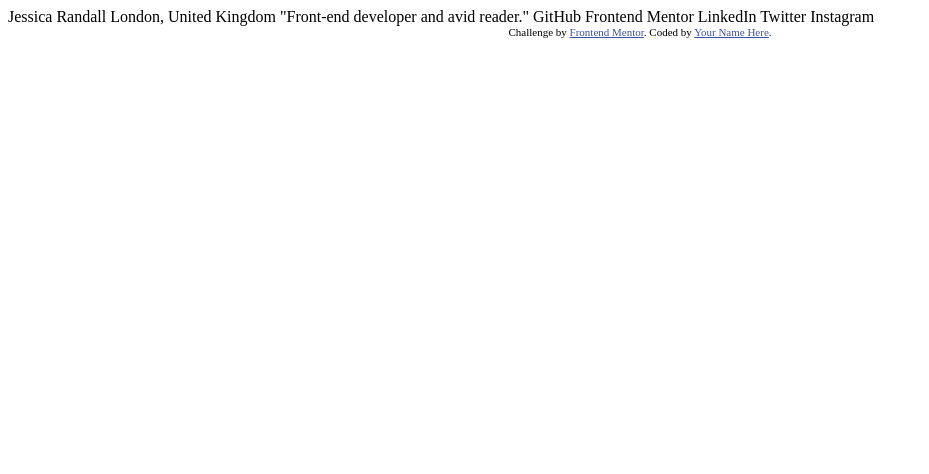
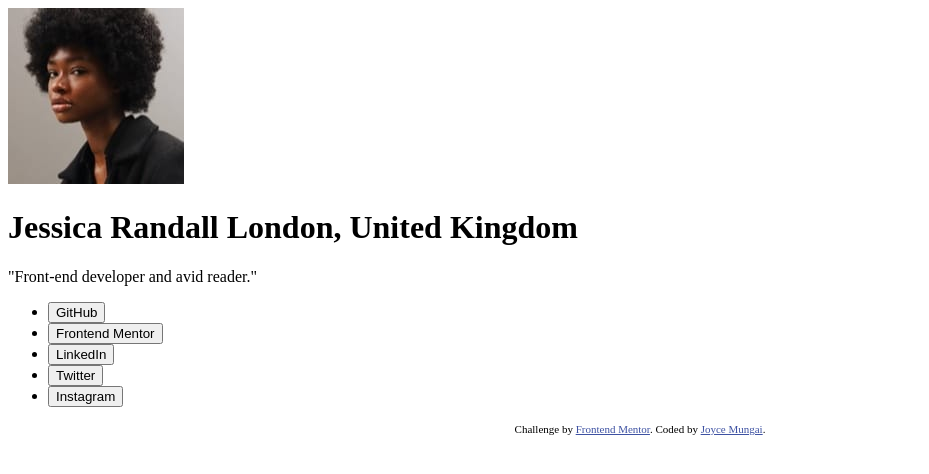
Before and after one commit to WaMungai/social-links-profile, a plain HTML site: page index.html in a window 1280 px wide. Shown: the whole page, without its empty margins (0-929 px from the left). Drawn offline with Linux system fonts and the light colour scheme.

Commit message:
HTML Structure

```diff
--- /dev/null
+++ b/index.css
@@ -0,0 +1,2 @@
+.attribution { font-size: 11px; text-align: center; }
+.attribution a { color: hsl(228, 45%, 44%); }
--- a/index.html
+++ b/index.html
@@ -5,30 +5,30 @@
   <meta name="viewport" content="width=device-width, initial-scale=1.0"> <!-- displays site properly based on user's device -->
 
   <link rel="icon" type="image/png" sizes="32x32" href="./assets/images/favicon-32x32.png">
+  <link rel="stylesheet" href="index.css" />
 
   <title>Frontend Mentor | Social links profile</title>
 
-  <!-- Feel free to remove these styles or customise in your own stylesheet 👍 -->
-  <style>
-    .attribution { font-size: 11px; text-align: center; }
-    .attribution a { color: hsl(228, 45%, 44%); }
-  </style>
+
 </head>
 <body>
+  <div class="container">
+    <img src="./assets/images/avatar-jessica.jpeg" />
+    <h1>Jessica Randall <span>London, United Kingdom</span></h1>
+    <p>"Front-end developer and avid reader."</p>
+    <ul>
+      <li><button>  GitHub</button></li>
+      <li><button> Frontend Mentor</button></li>
+      <li><button>LinkedIn</button></li>
+      <li><button>Twitter</button></li>
+      <li><button> Instagram</button></li>
+    </ul>
 
-  Jessica Randall
-  London, United Kingdom
-  "Front-end developer and avid reader."
-
-  GitHub
-  Frontend Mentor
-  LinkedIn
-  Twitter
-  Instagram
+  </div>
 
   <div class="attribution">
     Challenge by <a href="https://www.frontendmentor.io?ref=challenge" target="_blank">Frontend Mentor</a>.
-    Coded by <a href="#">Your Name Here</a>.
+    Coded by <a href="https://fairytechmother.netlify.app/">Joyce Mungai</a>.
   </div>
 </body>
 </html>
```
